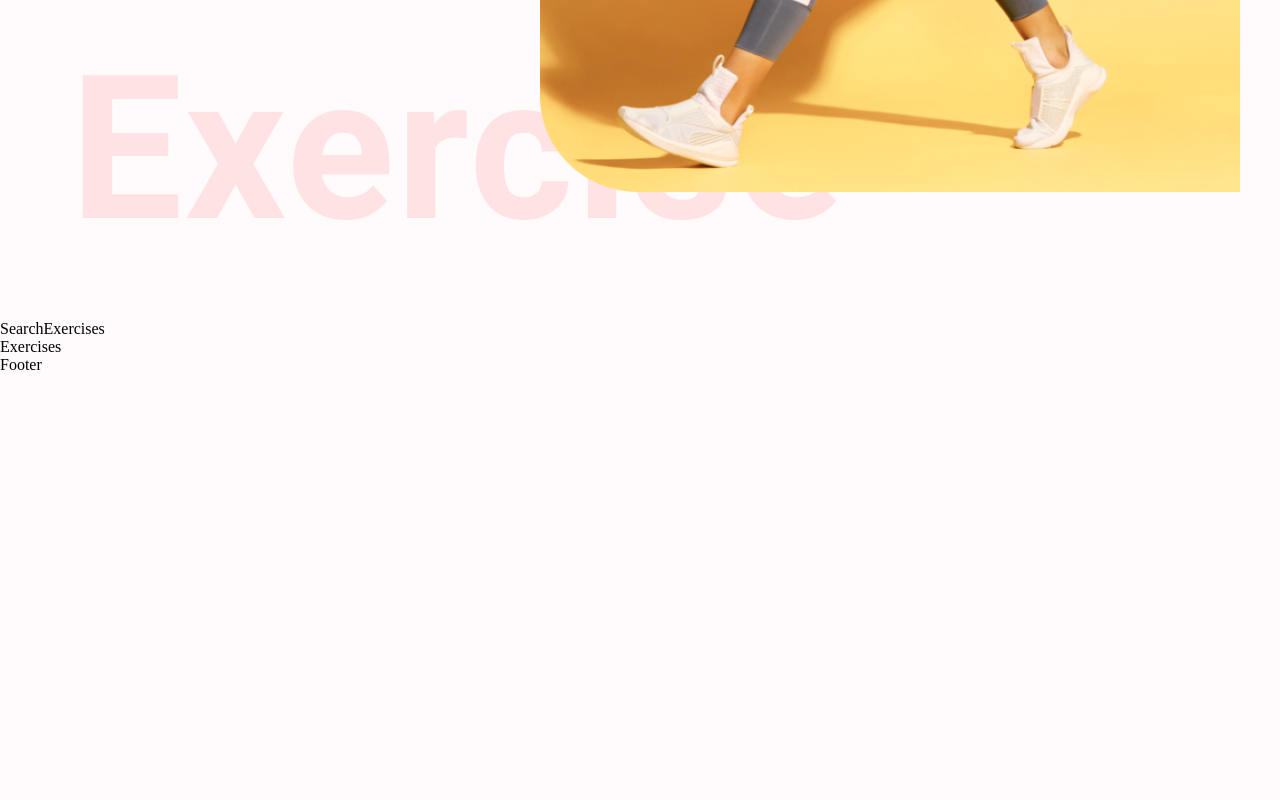
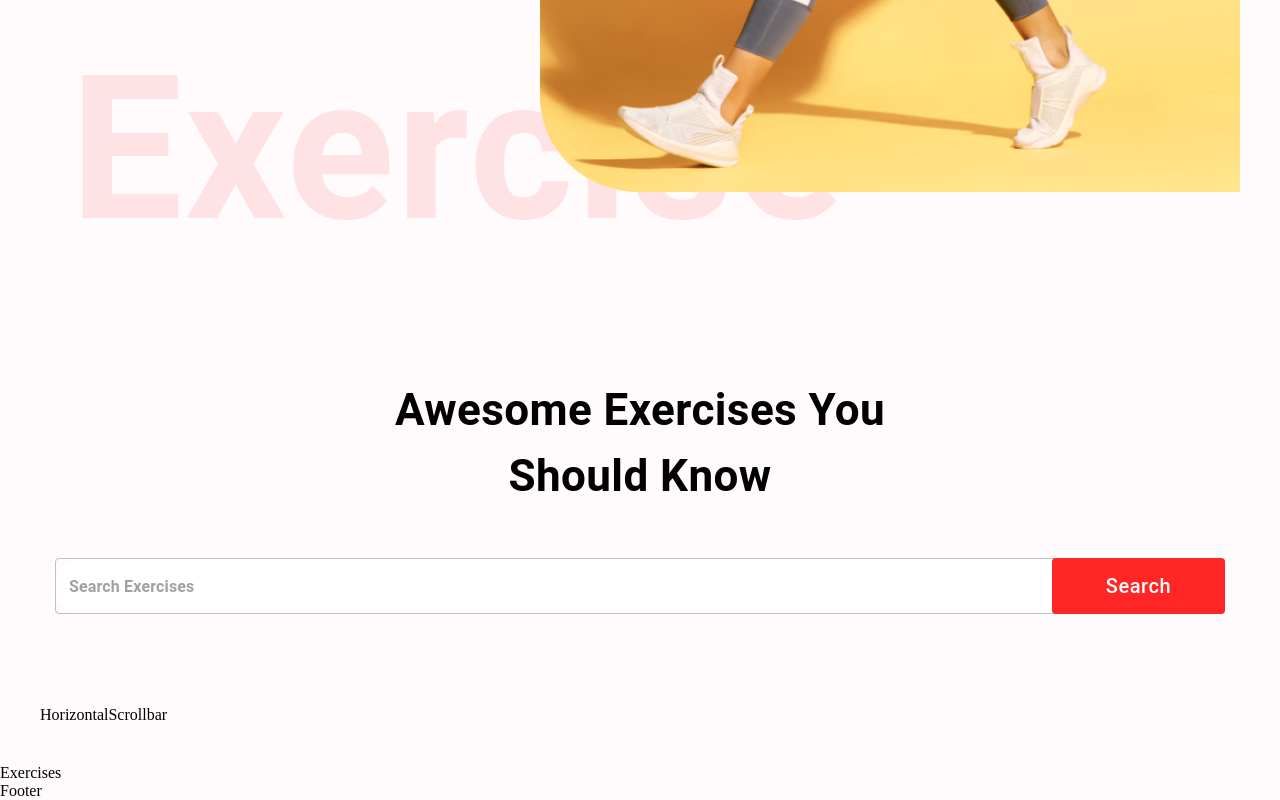
Before and after one commit to shubhzhs/GymEase-app, a React (Create React App) app: page / in a window 1280 px wide. Shown: the part 668-1468 px from the top of the page. Before the commit the page ends 1042 px from the top, so only its background shows below. Built offline with nearby package versions, Linux system fonts and the light colour scheme; no server answers.

Commit message:
searchExercies component added

```diff
--- /dev/null
+++ b/src/components/HorizontalScrollbar.js
@@ -0,0 +1,7 @@
+import React from "react";
+
+const HorizontalScrollbar = () => {
+  return <div>HorizontalScrollbar</div>;
+};
+
+export default HorizontalScrollbar;
--- a/src/components/SearchExercises.js
+++ b/src/components/SearchExercises.js
@@ -1,7 +1,99 @@
-import React from "react";
+import React, { useEffect, useState } from "react";
+import { Box, Button, Stack, TextField, Typography } from "@mui/material";
 
-const SearchExercises = () => {
-  return <div>SearchExercises</div>;
+import { exerciseOptions, fetchData } from "../utils/fetchData";
+import HorizontalScrollbar from "./HorizontalScrollbar";
+
+const SearchExercises = ({ setExercises, bodyPart, setBodyPart }) => {
+  const [search, setSearch] = useState("");
+  const [bodyParts, setBodyParts] = useState([]);
+
+  useEffect(() => {
+    const fetchExercisesData = async () => {
+      const bodyPartsData = await fetchData(
+        "https://exercisedb.p.rapidapi.com/exercises/bodyPartList",
+        exerciseOptions
+      );
+
+      setBodyParts(["all", ...bodyPartsData]);
+    };
+
+    fetchExercisesData();
+  }, []);
+
+  const handleSearch = async () => {
+    if (search) {
+      const exercisesData = await fetchData(
+        "https://exercisedb.p.rapidapi.com/exercises",
+        exerciseOptions
+      );
+
+      const searchedExercises = exercisesData.filter(
+        (item) =>
+          item.name.toLowerCase().includes(search) ||
+          item.target.toLowerCase().includes(search) ||
+          item.equipment.toLowerCase().includes(search) ||
+          item.bodyPart.toLowerCase().includes(search)
+      );
+
+      window.scrollTo({ top: 1800, left: 100, behavior: "smooth" });
+
+      setSearch("");
+      setExercises(searchedExercises);
+    }
+  };
+
+  return (
+    <Stack alignItems="center" mt="37px" justifyContent="center" p="20px">
+      <Typography
+        fontWeight={700}
+        sx={{ fontSize: { lg: "44px", xs: "30px" } }}
+        mb="49px"
+        textAlign="center"
+      >
+        Awesome Exercises You <br /> Should Know
+      </Typography>
+      <Box position="relative" mb="72px">
+        <TextField
+          height="76px"
+          sx={{
+            input: { fontWeight: "700", border: "none", borderRadius: "4px" },
+            width: { lg: "1170px", xs: "350px" },
+            backgroundColor: "#fff",
+            borderRadius: "40px",
+          }}
+          value={search}
+          onChange={(e) => setSearch(e.target.value.toLowerCase())}
+          placeholder="Search Exercises"
+          type="text"
+        />
+        <Button
+          className="search-btn"
+          sx={{
+            bgcolor: "#FF2625",
+            color: "#fff",
+            textTransform: "none",
+            width: { lg: "173px", xs: "80px" },
+            height: "56px",
+            position: "absolute",
+            right: "0px",
+            fontSize: { lg: "20px", xs: "14px" },
+          }}
+          onClick={handleSearch}
+        >
+          Search
+        </Button>
+      </Box>
+      <Box sx={{ position: "relative", width: "100%", p: "20px" }}>
+        <HorizontalScrollbar
+          data={bodyParts}
+          bodyParts
+          setBodyPart={setBodyPart}
+          bodyPart={bodyPart}
+        />
+      </Box>
+    </Stack>
+  );
 };
 
 export default SearchExercises;
--- a/src/index.js
+++ b/src/index.js
@@ -1,5 +1,5 @@
 import React from "react";
-import ReactDOM from "react-dom";
+import ReactDOM from "react-dom/client";
 import { BrowserRouter } from "react-router-dom";
 
 import App from "./App";
--- /dev/null
+++ b/src/utils/fetchData.js
@@ -0,0 +1,14 @@
+export const exerciseOptions = {
+  method: "GET",
+  headers: {
+    "X-RapidAPI-Host": "exercisedb.p.rapidapi.com",
+    "X-RapidAPI-Key": process.env.REACT_APP_RAPID_API_KEY,
+  },
+};
+
+export const fetchData = async (url, options) => {
+  const res = await fetch(url, options);
+  const data = await res.json();
+
+  return data;
+};
```
Also changed, not shown: 1 other file (tests, documents, lock files or other folders).
